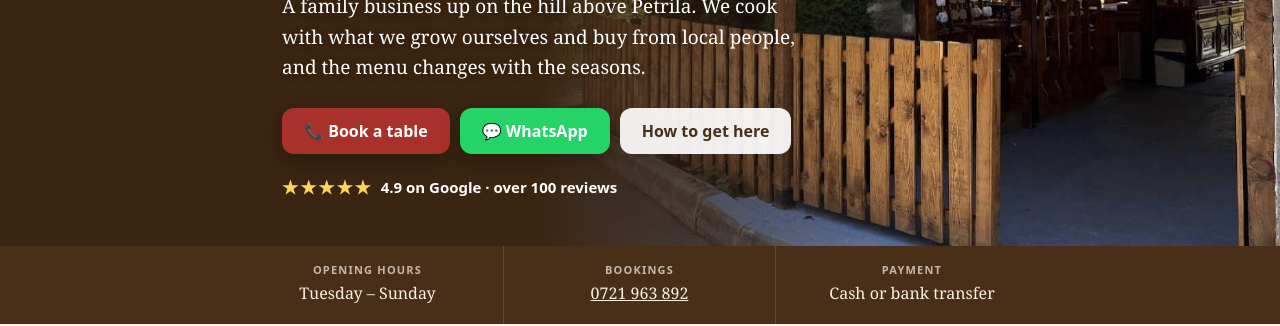
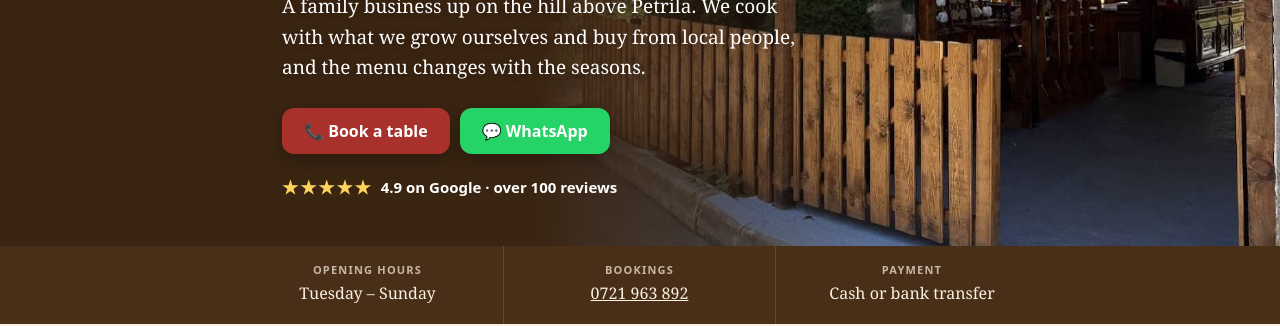
Before and after one commit to falkyy/falkyy.github.io, a plain HTML site: page demo-mica-ferma/index.html in a window 1280 px wide. Shown: the part 489-815 px from the top of the page. Drawn offline with Linux system fonts and the light colour scheme.

Commit message:
Mica Ferma demo: remove 'Cum ajungi' button from hero
Co-Authored-By: Claude Opus 5.5 <noreply@anthropic.com>
Claude-Session: https://claude.ai/code/session_01LxuUGYDPL6pJoNFCyPXgpB

```diff
--- a/demo-mica-ferma/index.html
+++ b/demo-mica-ferma/index.html
@@ -167,7 +167,6 @@
     <div class="cta">
       <a class="btn primary" href="tel:+40721963892" data-i18n="book">📞 Rezervă o masă</a>
       <a class="btn wa" href="https://wa.me/40721963892?text=Bun%C4%83%20ziua%21%20A%C8%99%20dori%20s%C4%83%20rezerv%20o%20mas%C4%83%20la%20Mica%20Ferm%C4%83." target="_blank" rel="noopener" data-wa>💬 WhatsApp</a>
-      <a class="btn ghost" href="#vizita" data-i18n="how">Cum ajungi</a>
     </div>
     <div class="rating"><span class="stars">★★★★★</span> <span data-i18n="rating">4,9 pe Google · peste 100 de recenzii</span></div>
   </div>
@@ -300,7 +299,7 @@
     badge:"Local Food Spot · Petrila",
     tag:"traditional food, home-cooked",
     lead:"A family business up on the hill above Petrila. We cook with what we grow ourselves and buy from local people, and the menu changes with the seasons.",
-    book:"📞 Book a table", how:"How to get here", rating:"4.9 on Google · over 100 reviews",
+    book:"📞 Book a table", rating:"4.9 on Google · over 100 reviews",
     s_prog:"Opening hours", s_days:"Tuesday – Sunday", s_res:"Bookings", s_pay:"Payment", s_payv:"Cash or bank transfer",
     a_eb:"About us", a_h:"Eat like at grandma's",
     a_p1:"We are a family from Petrila, and we have opened our gates to everyone who wants to taste the real food of the Jiu Valley, not restaurant food.",
```
